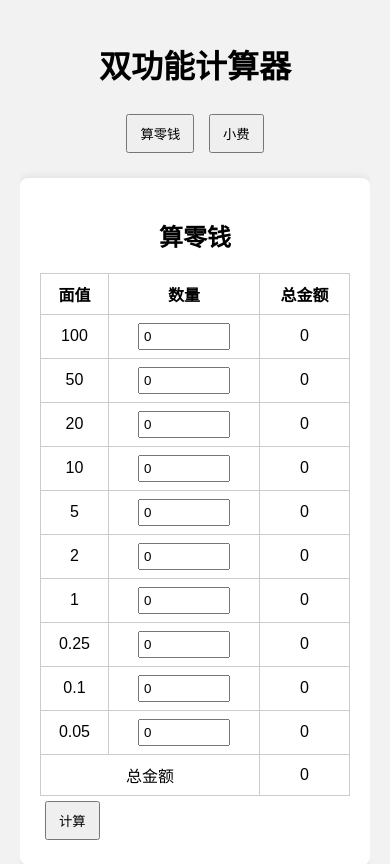
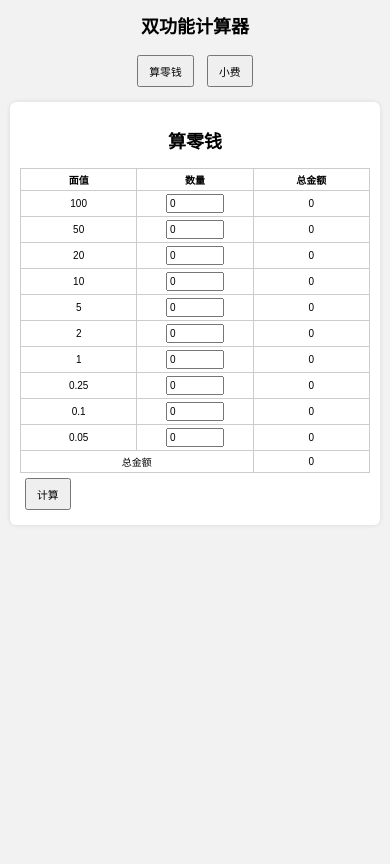
Before and after one commit to T0086/server, a plain HTML site: page index.html in a window 390 px wide. Both pictures are taken after a click on the button "算零钱". Drawn offline with Linux system fonts and the light colour scheme.

Commit message:
v1.4
把布局更改，使手机也能一图看全

```diff
--- a/index.html
+++ b/index.html
@@ -3,61 +3,77 @@
 <html lang="zh">
 <head>
   <meta charset="UTF-8">
-  <meta name="viewport" content="width=device-width, initial-scale=1.0">
+  <meta name="viewport" content="width=device-width, initial-scale=1.0, maximum-scale=1.0, user-scalable=no">
   <title>双功能计算器</title>
   <style>
-    html, body {
-      height: 100%;
-      margin: 0;
-      overflow-x: hidden;
-      -webkit-overflow-scrolling: touch;
-      scroll-behavior: smooth;
+    html {
+      font-size: 16px;
     }
-
     body {
       font-family: Arial, sans-serif;
-      margin: 20px;
+      margin: 10px;
       background-color: #f2f2f2;
+      overflow-x: hidden;
     }
     h1, h2 {
       text-align: center;
+      font-size: 1.5rem;
     }
     .section {
       display: none;
       background: white;
-      padding: 20px;
-      margin-top: 20px;
-      border-radius: 8px;
-      box-shadow: 0 0 10px rgba(0,0,0,0.1);
+      padding: 10px;
+      margin-top: 10px;
+      border-radius: 6px;
+      box-shadow: 0 0 5px rgba(0,0,0,0.1);
+      overflow-x: auto;
     }
     table {
       width: 100%;
       border-collapse: collapse;
-      margin-top: 10px;
+      table-layout: fixed;
+      word-wrap: break-word;
+      font-size: 0.8rem;
     }
     table, th, td {
       border: 1px solid #ccc;
     }
     th, td {
-      padding: 8px;
+      padding: 4px;
       text-align: center;
     }
     button {
-      padding: 8px 12px;
+      padding: 6px 10px;
       margin: 5px;
       cursor: pointer;
+      font-size: 0.9rem;
     }
     select, input[type="number"] {
-      padding: 4px;
-      width: 80px;
+      padding: 2px;
+      width: 60px;
+      font-size: 0.8rem;
     }
     .btn-group {
       text-align: center;
     }
     .summary {
       font-weight: bold;
-      margin-top: 10px;
+      margin-top: 5px;
       text-align: right;
+      font-size: 1rem;
+    }
+    @media (max-width: 480px) {
+      html {
+        font-size: 12px;
+      }
+      table, th, td {
+        font-size: 10px;
+        padding: 3px;
+      }
+      select, input[type="number"] {
+        width: 50px;
+        font-size: 10px;
+      }
     }
   </style>
 </head>
@@ -134,7 +150,7 @@
         <option value="5">5</option>
       </select>
     </label>
-    <div style="overflow-x:auto;"><table id="frontTable">
+    <table id="frontTable">
       <thead>
         <tr>
           <th>前厅</th>
@@ -146,7 +162,7 @@
         </tr>
       </thead>
       <tbody></tbody>
-    </table></div>
+    </table>
 
     <div class="summary">小费分配后总和：<span id="totalDistributed">0</span></div>
   </div>
@@ -158,20 +174,6 @@
 
     const denominations = [100, 50, 20, 10, 5, 2, 1, 0.25, 0.1, 0.05];
     const changeTableBody = document.querySelector('#changeTable tbody');
-
-
-    // 输入框自动清空0
-    function attachInputZeroHandler() {
-      document.querySelectorAll('input[type="number"]').forEach(input => {
-        input.addEventListener('focus', function() {
-          if (this.value === '0') this.value = '';
-        });
-        input.addEventListener('blur', function() {
-          if (this.value === '') this.value = '0';
-        });
-      });
-    }
-    attachInputZeroHandler();
 
     // 初始化零钱表格
     denominations.forEach(value => {
@@ -315,20 +317,6 @@
       document.getElementById('totalDistributed').textContent = truncateTo3(sum);
     }
 
-
-    // 输入框自动清空0
-    function attachInputZeroHandler() {
-      document.querySelectorAll('input[type="number"]').forEach(input => {
-        input.addEventListener('focus', function() {
-          if (this.value === '0') this.value = '';
-        });
-        input.addEventListener('blur', function() {
-          if (this.value === '') this.value = '0';
-        });
-      });
-    }
-    attachInputZeroHandler();
-
     // 初始化
     rebuildBackTable();
     rebuildFrontTable();
```
